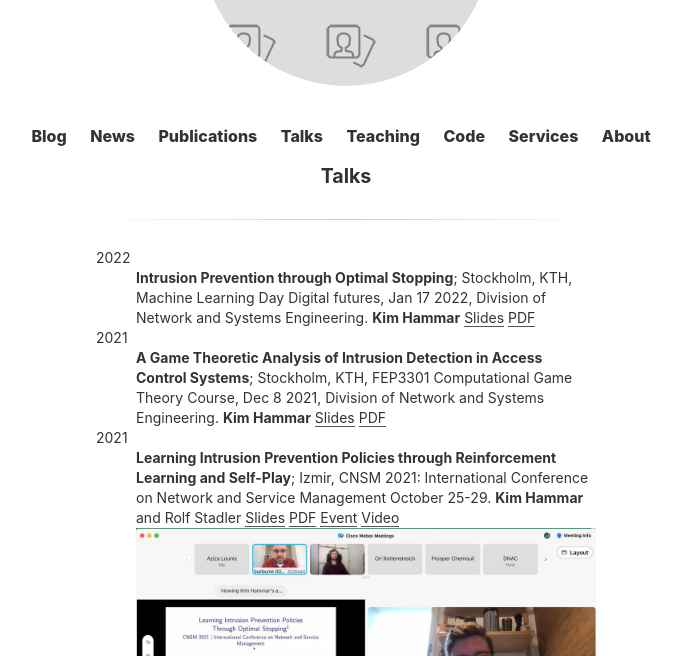
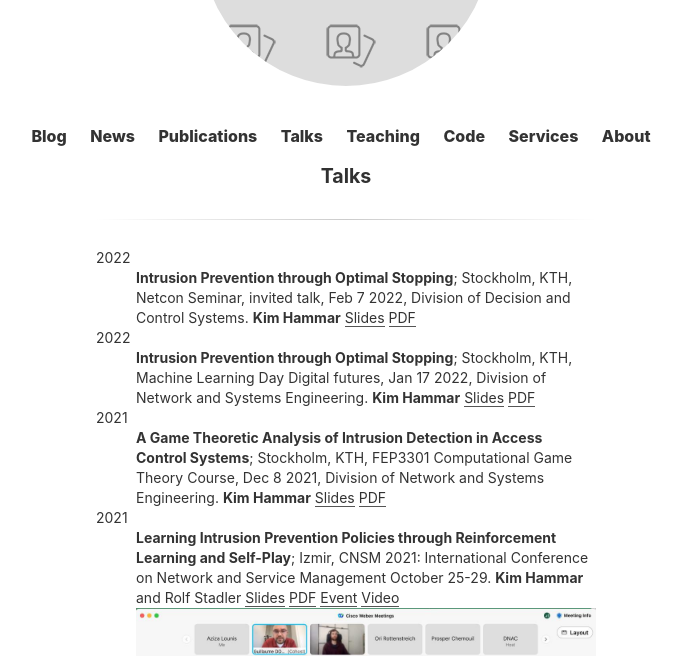
Before and after one commit to Limmen/Limmen.github.io, a Jekyll site: the page built from talks.md, in a window 1280 px wide and 900 px high, cut to the strip 244-900 px from the top of the window. Shown: the whole strip, without its empty margins (294-976 px from the left). Built offline with Jekyll 4.4.1, drawn with Linux system fonts in a browser that asks for light colours.

Commit message:
add talk

```diff
--- a/talks.md
+++ b/talks.md
@@ -2,6 +2,12 @@
 layout: page
 title: Talks
 ---
+
+2022
+:   **Intrusion Prevention through Optimal Stopping**; Stockholm, KTH, Netcon Seminar, invited talk, Feb 7 2022, Division of Decision and Control Systems.
+    **Kim Hammar**
+	[Slides](https://www.slideshare.net/KimHammar/intrusion-prevention-through-optimal-stopping-251125924)
+	[PDF](/assets/slides/Netcon_talk_7_feb_2022_OptimalStopping_Intrusion_Prevention_Kim_Hammar.pdf)
 
 2022
 :   **Intrusion Prevention through Optimal Stopping**; Stockholm, KTH, Machine Learning Day Digital futures, Jan 17 2022, Division of Network and Systems Engineering.
```
Also changed, not shown: 1 other file.
